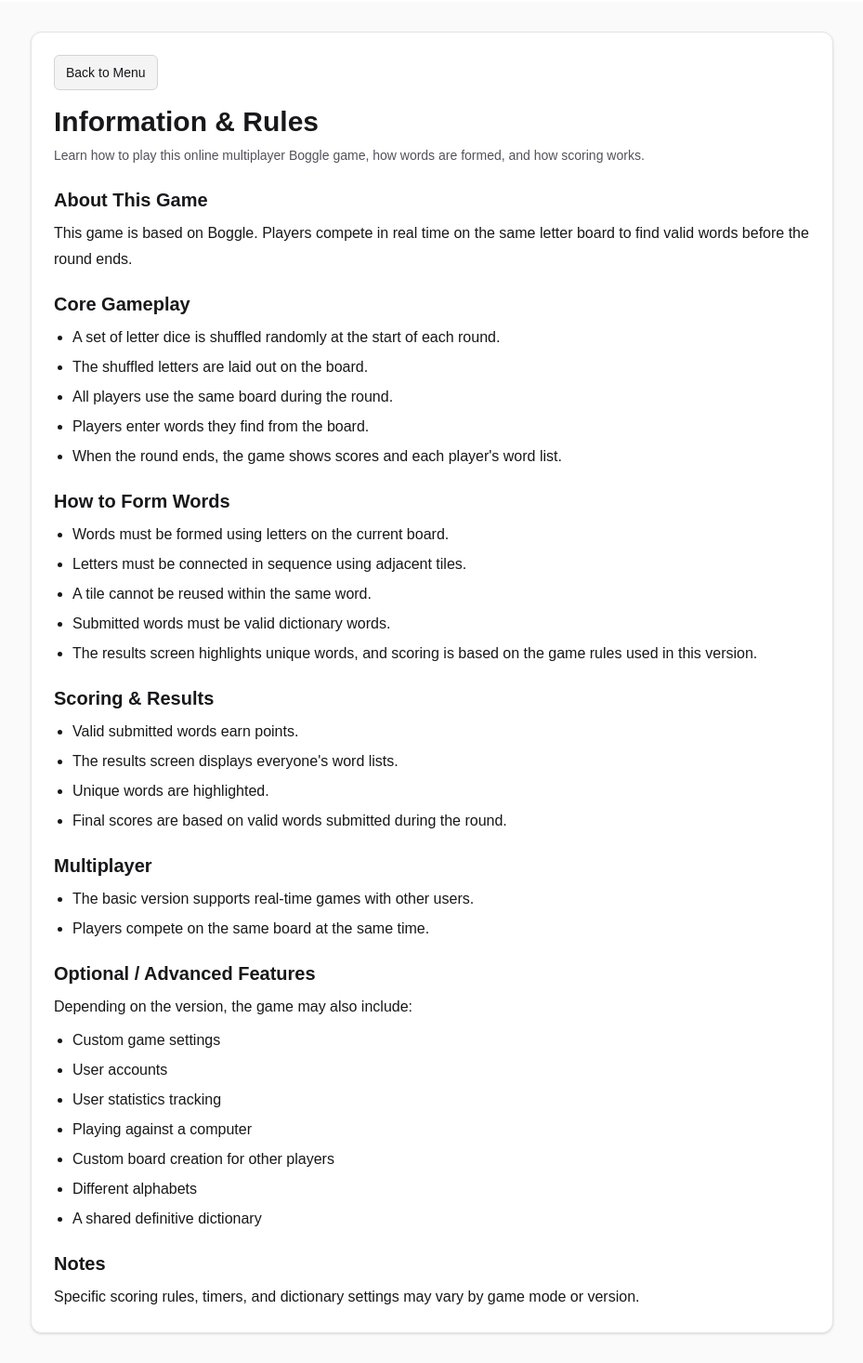
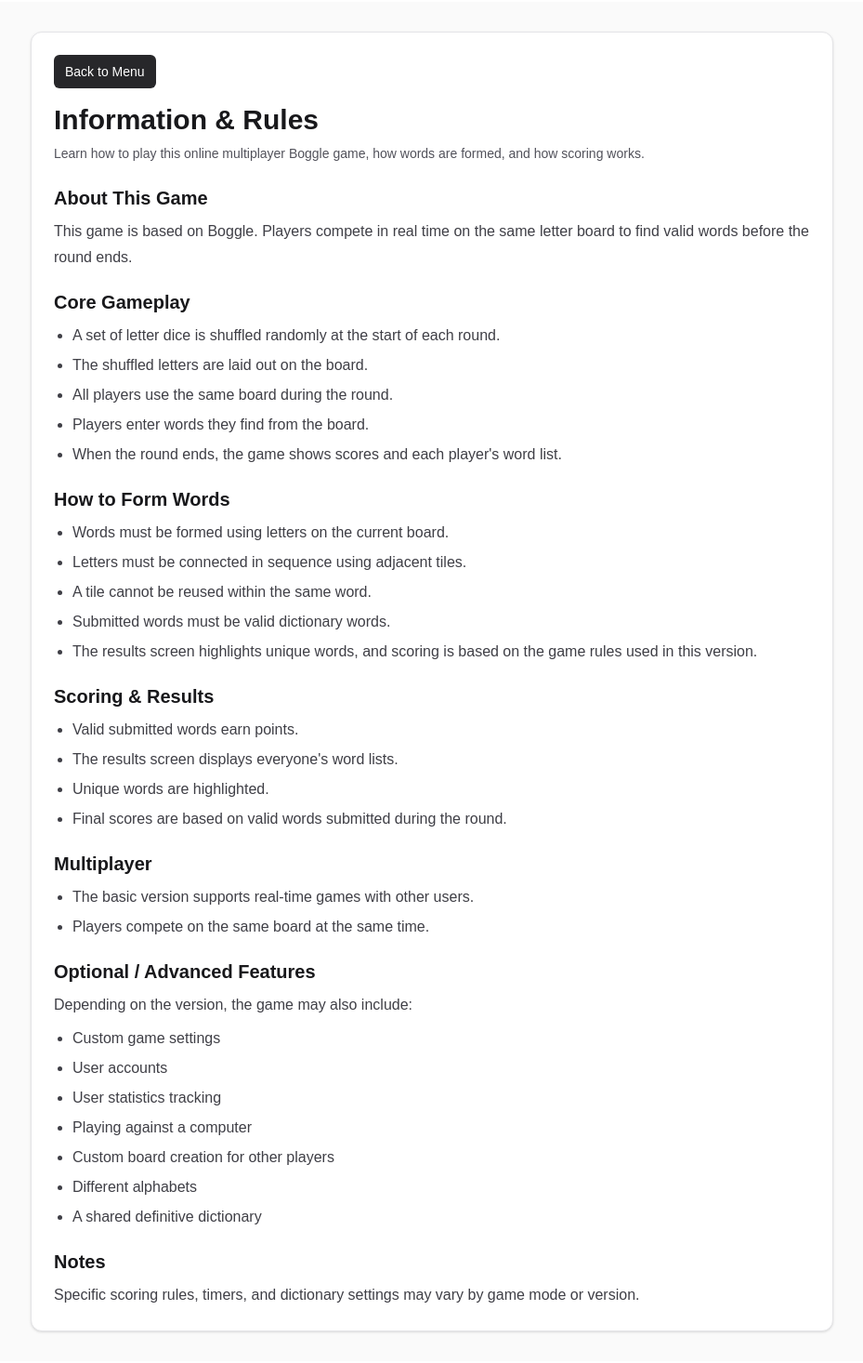
Before and after one commit to FrancoPE14/BoggleGame, a Next.js app in the folder frontend/: page /Rules in a window 1280 px wide. Shown: the part 70-1536 px from the top of the page at 93% size, without its empty margins (175-1104 px from the left). Built offline with nearby package versions, Linux system fonts and the light colour scheme.

Commit message:
Fixed text contrast on Rules page using inline styles to override dark mode CSS variable

```diff
--- a/frontend/app/Rules/page.tsx
+++ b/frontend/app/Rules/page.tsx
@@ -2,37 +2,38 @@ import Link from "next/link";
 
 export default function InformationRulesPage() {
   return (
-    <div className="min-h-screen bg-zinc-50 text-zinc-900 dark:bg-black dark:text-zinc-100">
+    <div className="min-h-screen bg-zinc-50" style={{ color: "#18181b" }}>
       <main className="mx-auto w-full max-w-4xl px-4 py-8">
-        <div className="rounded-xl border border-zinc-200 bg-white p-6 shadow-sm dark:border-zinc-800 dark:bg-zinc-900">
+        <div className="rounded-xl border border-zinc-200 bg-white p-6 shadow-sm">
           <nav aria-label="Rules page navigation" className="mb-4">
             <Link
               href="/"
-              className="inline-block rounded-md border border-zinc-300 bg-zinc-100 px-3 py-2 text-sm font-medium hover:bg-zinc-200 dark:border-zinc-700 dark:bg-zinc-800 dark:hover:bg-zinc-700"
+              className="inline-block rounded-md px-3 py-2 text-sm font-medium"
+              style={{ backgroundColor: "#27272a", color: "#ffffff" }}
             >
               Back to Menu
             </Link>
           </nav>
 
           <header className="mb-6">
-            <h1 className="text-3xl font-bold">Information &amp; Rules</h1>
-            <p className="mt-2 text-sm text-zinc-600 dark:text-zinc-300">
+            <h1 className="text-3xl font-bold" style={{ color: "#18181b" }}>Information &amp; Rules</h1>
+            <p className="mt-2 text-sm" style={{ color: "#52525b" }}>
               Learn how to play this online multiplayer Boggle game, how words are
               formed, and how scoring works.
             </p>
           </header>
 
           <section className="mb-5">
-            <h2 className="mb-2 text-xl font-semibold">About This Game</h2>
-            <p className="leading-7">
+            <h2 className="mb-2 text-xl font-semibold" style={{ color: "#18181b" }}>About This Game</h2>
+            <p className="leading-7" style={{ color: "#3f3f46" }}>
               This game is based on Boggle. Players compete in real time on the same
               letter board to find valid words before the round ends.
             </p>
           </section>
 
           <section className="mb-5">
-            <h2 className="mb-2 text-xl font-semibold">Core Gameplay</h2>
-            <ul className="list-disc space-y-1 pl-5 leading-7">
+            <h2 className="mb-2 text-xl font-semibold" style={{ color: "#18181b" }}>Core Gameplay</h2>
+            <ul className="list-disc space-y-1 pl-5 leading-7" style={{ color: "#3f3f46" }}>
               <li>A set of letter dice is shuffled randomly at the start of each round.</li>
               <li>The shuffled letters are laid out on the board.</li>
               <li>All players use the same board during the round.</li>
@@ -45,8 +46,8 @@ export default function InformationRulesPage() {
           </section>
 
           <section className="mb-5">
-            <h2 className="mb-2 text-xl font-semibold">How to Form Words</h2>
-            <ul className="list-disc space-y-1 pl-5 leading-7">
+            <h2 className="mb-2 text-xl font-semibold" style={{ color: "#18181b" }}>How to Form Words</h2>
+            <ul className="list-disc space-y-1 pl-5 leading-7" style={{ color: "#3f3f46" }}>
               <li>Words must be formed using letters on the current board.</li>
               <li>Letters must be connected in sequence using adjacent tiles.</li>
               <li>A tile cannot be reused within the same word.</li>
@@ -59,8 +60,8 @@ export default function InformationRulesPage() {
           </section>
 
           <section className="mb-5">
-            <h2 className="mb-2 text-xl font-semibold">Scoring &amp; Results</h2>
-            <ul className="list-disc space-y-1 pl-5 leading-7">
+            <h2 className="mb-2 text-xl font-semibold" style={{ color: "#18181b" }}>Scoring &amp; Results</h2>
+            <ul className="list-disc space-y-1 pl-5 leading-7" style={{ color: "#3f3f46" }}>
               <li>Valid submitted words earn points.</li>
               <li>The results screen displays everyone&apos;s word lists.</li>
               <li>Unique words are highlighted.</li>
@@ -69,21 +70,21 @@ export default function InformationRulesPage() {
           </section>
 
           <section className="mb-5">
-            <h2 className="mb-2 text-xl font-semibold">Multiplayer</h2>
-            <ul className="list-disc space-y-1 pl-5 leading-7">
+            <h2 className="mb-2 text-xl font-semibold" style={{ color: "#18181b" }}>Multiplayer</h2>
+            <ul className="list-disc space-y-1 pl-5 leading-7" style={{ color: "#3f3f46" }}>
               <li>The basic version supports real-time games with other users.</li>
               <li>Players compete on the same board at the same time.</li>
             </ul>
           </section>
 
           <section className="mb-5">
-            <h2 className="mb-2 text-xl font-semibold">
+            <h2 className="mb-2 text-xl font-semibold" style={{ color: "#18181b" }}>
               Optional / Advanced Features
             </h2>
-            <p className="mb-2 leading-7">
+            <p className="mb-2 leading-7" style={{ color: "#3f3f46" }}>
               Depending on the version, the game may also include:
             </p>
-            <ul className="list-disc space-y-1 pl-5 leading-7">
+            <ul className="list-disc space-y-1 pl-5 leading-7" style={{ color: "#3f3f46" }}>
               <li>Custom game settings</li>
               <li>User accounts</li>
               <li>User statistics tracking</li>
@@ -95,8 +96,8 @@ export default function InformationRulesPage() {
           </section>
 
           <section>
-            <h2 className="mb-2 text-xl font-semibold">Notes</h2>
-            <p className="leading-7">
+            <h2 className="mb-2 text-xl font-semibold" style={{ color: "#18181b" }}>Notes</h2>
+            <p className="leading-7" style={{ color: "#3f3f46" }}>
               Specific scoring rules, timers, and dictionary settings may vary by game
               mode or version.
             </p>
```
